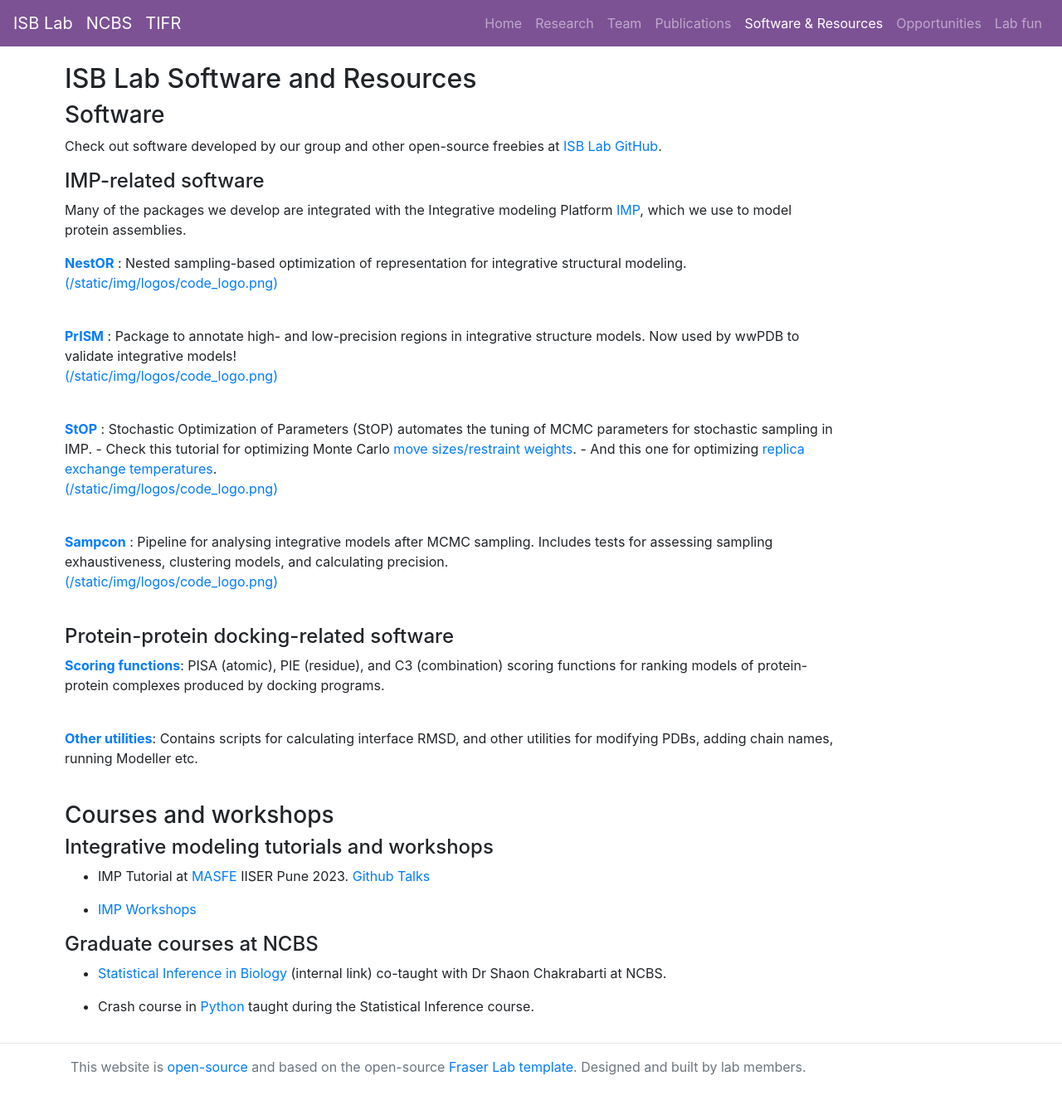
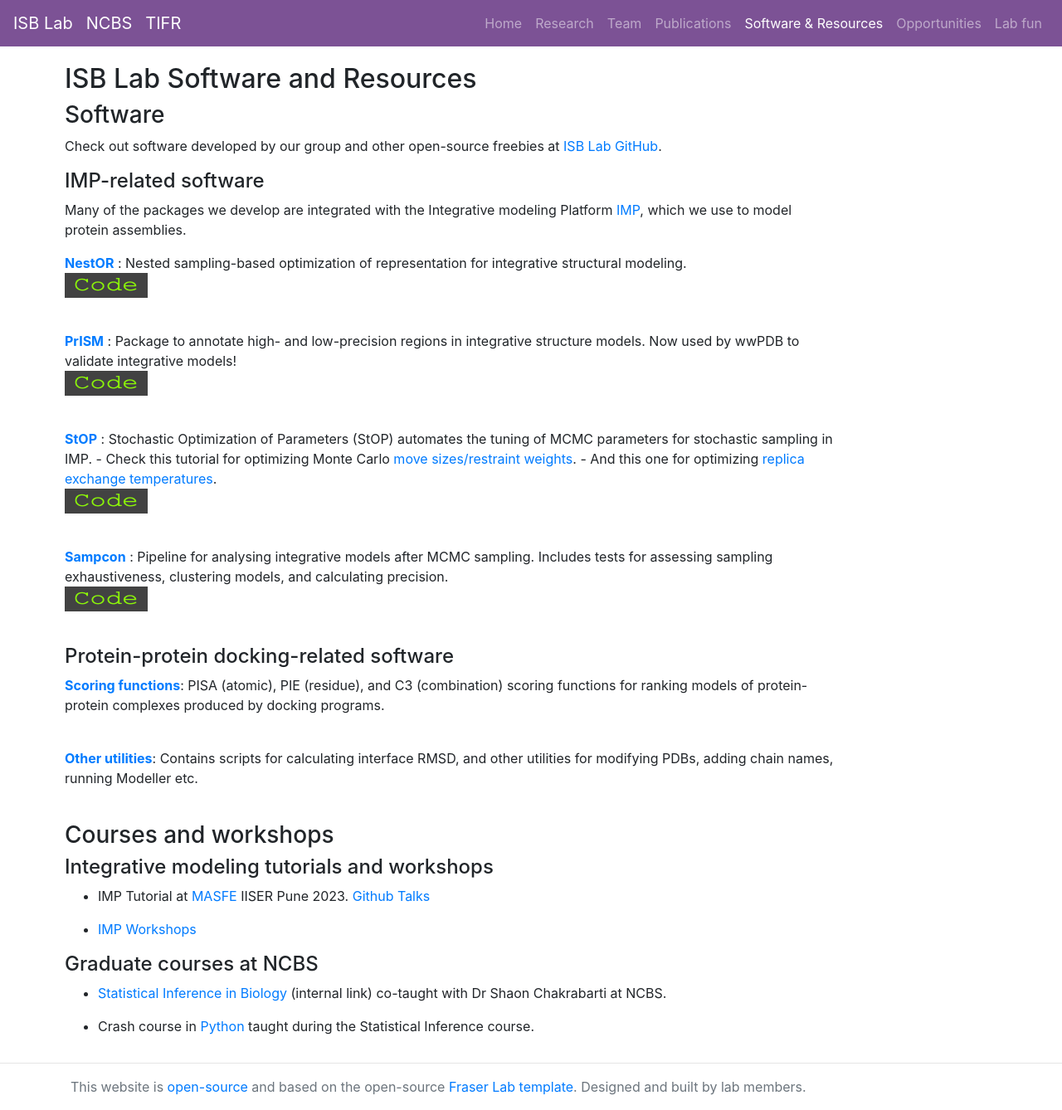
Before and after one commit to isblab/website, a Jekyll site: the page built from Software/index.md, in a window 1280 px wide. Shown: the whole page at 83% size. Built offline with Jekyll 4.4.1, drawn with Linux system fonts in a browser that asks for light colours; before the commit the page ends 1314 px from its top, so only the background shows below that.

Commit message:
code logo update

```diff
--- a/Software/index.md
+++ b/Software/index.md
@@ -16,20 +16,20 @@ Check out software developed by our group and other open-source freebies at [ISB
 Many of the packages we develop are integrated with the Integrative modeling Platform [IMP](https://integrativemodeling.org/), which we use to model protein assemblies. <br>
 
 [**NestOR**](https://github.com/isblab/nestor) : Nested sampling-based optimization of representation for integrative structural modeling. <br>
-[(/static/img/logos/code_logo.png)](https://github.com/isblab/nestor) <br> <br>
+[![GitHub](/static/img/logos/code_logo.png){:width="100px" height="30px"}](https://github.com/isblab/nestor) <br> <br>
 
 [**PrISM**](https://github.com/isblab/prism) : Package to annotate high- and low-precision regions in integrative structure models. Now used by wwPDB to validate integrative models! <br>
-[(/static/img/logos/code_logo.png)](https://github.com/isblab/prism) <br> <br>
+[![GitHub](/static/img/logos/code_logo.png){:width="100px" height="30px"}](https://github.com/isblab/prism) <br> <br>
 
 
 [**StOP**](https://github.com/isblab/stop) : Stochastic Optimization of Parameters (StOP) automates the tuning of MCMC parameters for stochastic sampling in IMP.
 	-  Check this tutorial for optimizing Monte Carlo [move sizes/restraint weights](https://github.com/isblab/stop/blob/main/docs/tutorial_basic.md).
 	-  And this one for optimizing [replica exchange temperatures](https://github.com/isblab/stop/blob/main/docs/tutorial_replica.md). <br>
-[(/static/img/logos/code_logo.png)](https://github.com/isblab/stop) <br> <br>
+[![GitHub](/static/img/logos/code_logo.png){:width="100px" height="30px"}](https://github.com/isblab/stop) <br> <br>
 
 
 [**Sampcon**](https://github.com/salilab/imp-sampcon) : Pipeline for analysing integrative models after MCMC sampling. Includes tests for assessing sampling exhaustiveness, clustering models, and calculating precision. <br>
-[(/static/img/logos/code_logo.png)](https://github.com/salilab/imp-sampcon) <br> <br>
+[![GitHub](/static/img/logos/code_logo.png){:width="100px" height="30px"}](https://github.com/salilab/imp-sampcon) <br> <br>
 
 
 #### Protein-protein docking-related software
```
